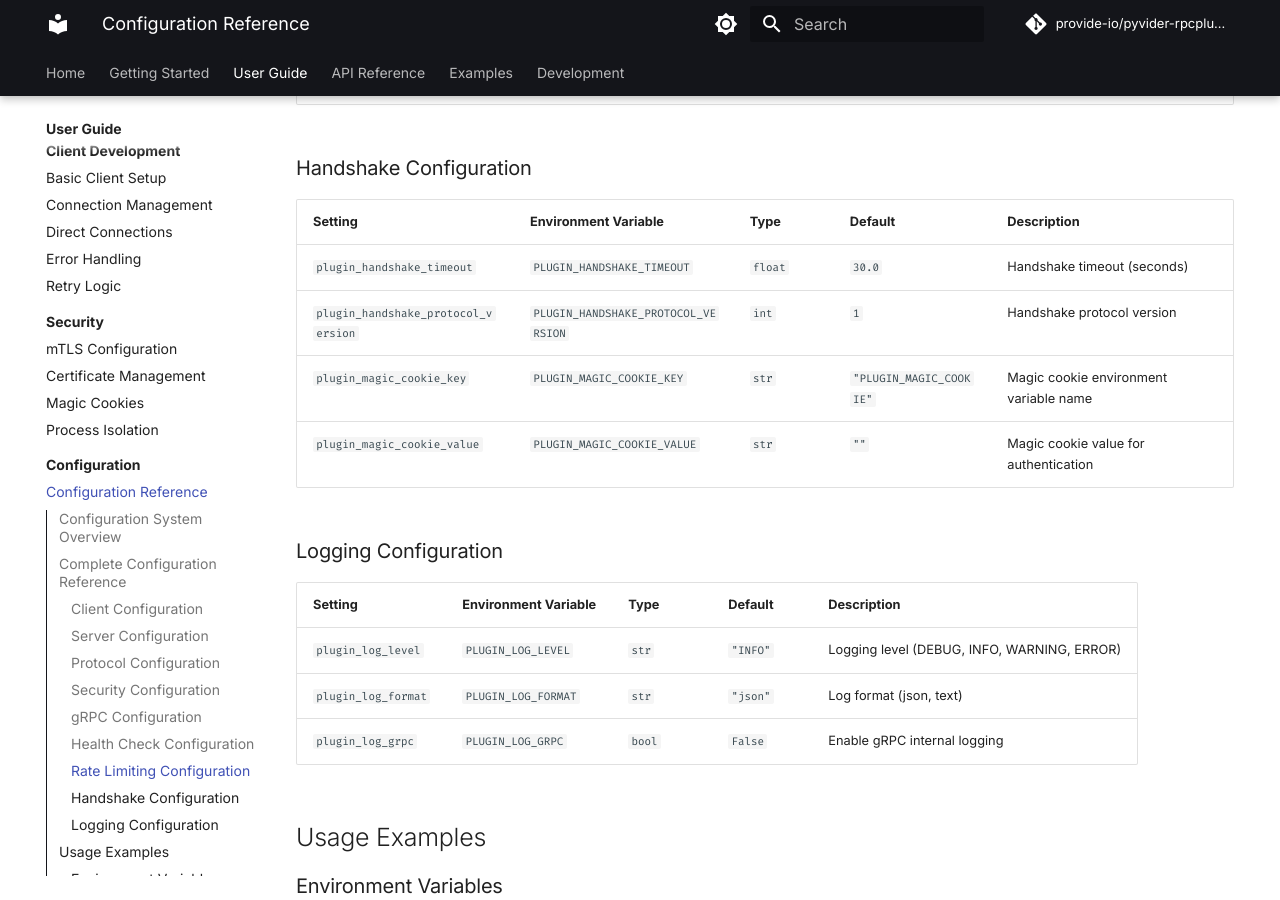
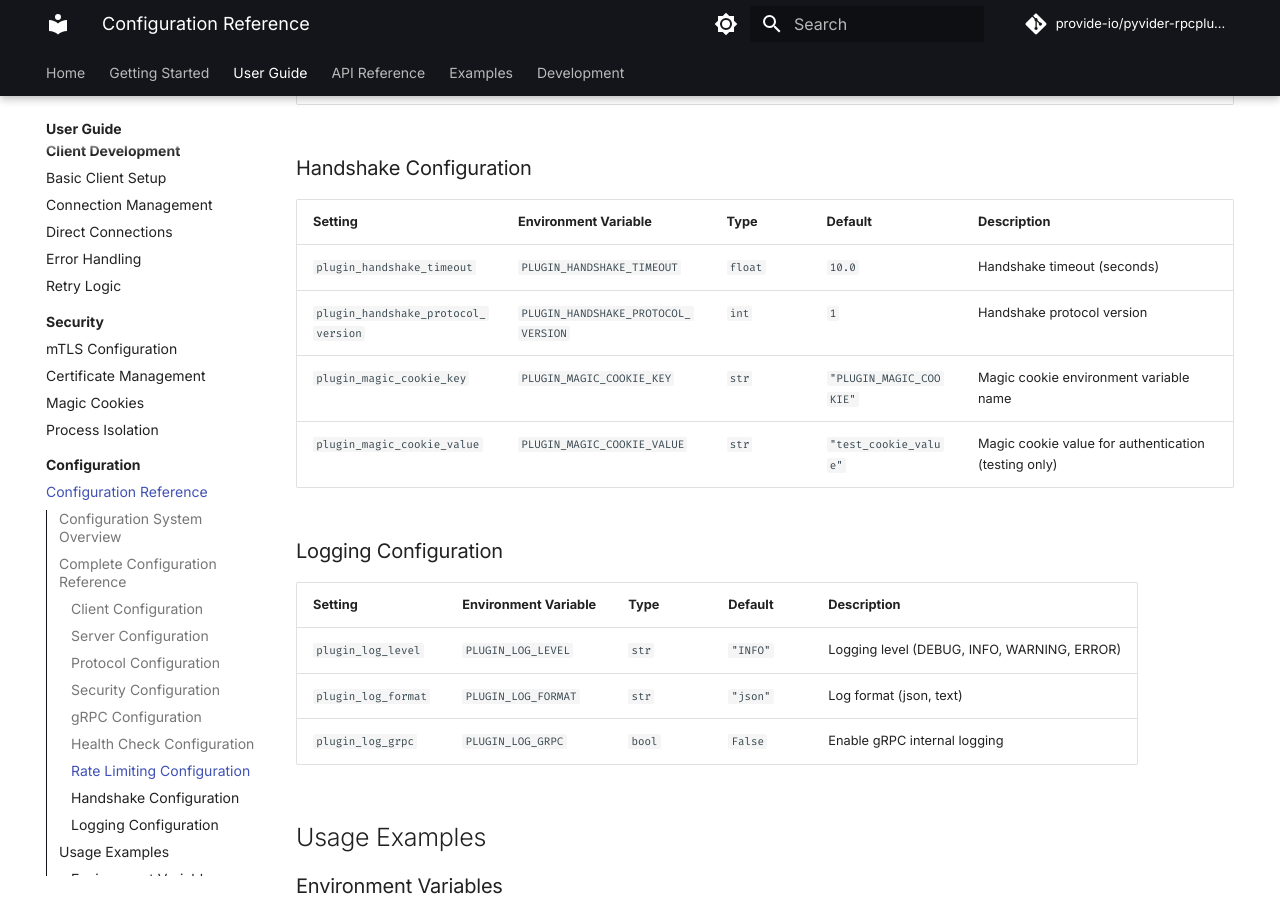
Before and after one commit to provide-io/pyvider-rpcplugin, an MkDocs documentation site: the page built from docs/guide/config/configuration-reference.md, in a window 1280 px wide and 900 px high, scrolled down 3479 px. Built offline with MkDocs 1.6.1 and Material for MkDocs 9.7.7, drawn with Linux system fonts in a browser that asks for light colours; comment, search, counter and statistics services are not loaded; the version menu is left out; some of the changed text lies outside the part shown.

```diff
--- a/docs/guide/config/configuration-reference.md
+++ b/docs/guide/config/configuration-reference.md
@@ -59,7 +59,7 @@ The configuration system is based on the `RPCPluginConfig` class which extends F
 
 | Setting | Environment Variable | Type | Default | Description |
 |---------|---------------------|------|---------|-------------|
-| `plugin_grpc_grace_period` | `PLUGIN_GRPC_GRACE_PERIOD` | `float` | `5.0` | Grace period for graceful shutdown (seconds) |
+| `plugin_grpc_grace_period` | `PLUGIN_GRPC_GRACE_PERIOD` | `float` | `0.5` | Grace period for graceful shutdown (seconds) |
 | `plugin_grpc_keepalive_time` | `PLUGIN_GRPC_KEEPALIVE_TIME` | `int` | `30000` | Keepalive ping interval (milliseconds) |
 | `plugin_grpc_keepalive_timeout` | `PLUGIN_GRPC_KEEPALIVE_TIMEOUT` | `int` | `5000` | Keepalive ping timeout (milliseconds) |
 | `plugin_grpc_max_connection_idle` | `PLUGIN_GRPC_MAX_CONNECTION_IDLE` | `int` | `900000` | Max connection idle time (milliseconds) |
@@ -88,10 +88,10 @@ The configuration system is based on the `RPCPluginConfig` class which extends F
 
 | Setting | Environment Variable | Type | Default | Description |
 |---------|---------------------|------|---------|-------------|
-| `plugin_handshake_timeout` | `PLUGIN_HANDSHAKE_TIMEOUT` | `float` | `30.0` | Handshake timeout (seconds) |
+| `plugin_handshake_timeout` | `PLUGIN_HANDSHAKE_TIMEOUT` | `float` | `10.0` | Handshake timeout (seconds) |
 | `plugin_handshake_protocol_version` | `PLUGIN_HANDSHAKE_PROTOCOL_VERSION` | `int` | `1` | Handshake protocol version |
 | `plugin_magic_cookie_key` | `PLUGIN_MAGIC_COOKIE_KEY` | `str` | `"PLUGIN_MAGIC_COOKIE"` | Magic cookie environment variable name |
-| `plugin_magic_cookie_value` | `PLUGIN_MAGIC_COOKIE_VALUE` | `str` | `""` | Magic cookie value for authentication |
+| `plugin_magic_cookie_value` | `PLUGIN_MAGIC_COOKIE_VALUE` | `str` | `"test_cookie_value"` | Magic cookie value for authentication (testing only) |
 
 ### Logging Configuration
 
```
Also changed, not shown: other parts of docs/guide/config/configuration-reference.md (+2 -2 lines).
